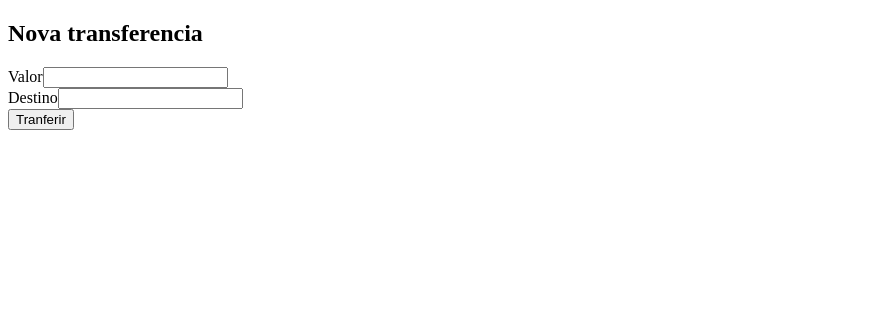
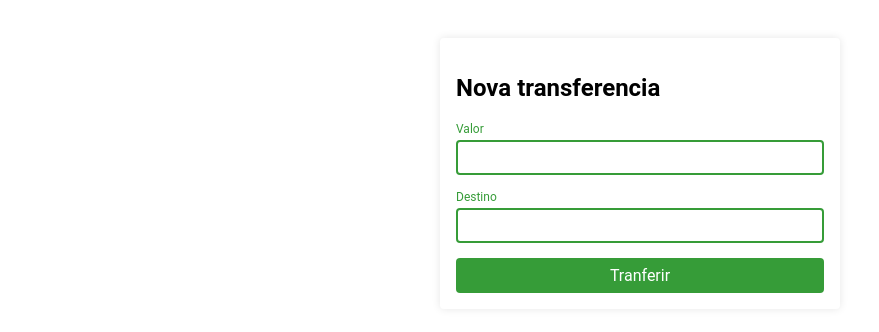
Before and after one commit to thayronFeitosa/angular-alura-bytebanck, an Angular app: page / in a window 1280 px wide. Shown: the top 332 px of the page, without its empty margins (0-879 px from the left). Built offline with nearby package versions, Linux system fonts and the light colour scheme.

Commit message:
Foi criado a estilizaçao do componente

```diff
--- a/src/app/nova-transferencia/nova-transferencia.component.html
+++ b/src/app/nova-transferencia/nova-transferencia.component.html
@@ -1,13 +1,19 @@
-<form action="submit">
-  <h2>Nova transferencia</h2>
 
-  <div>
-    <label for="valor">Valor</label>
-    <input id="valor" type="text">
-  </div>
-  <div>
-    <label for="destino">Destino</label>
-    <input id="destino" type="text">
-  </div>
-  <button type="submit">Tranferir</button>
-</form>
+<section class="container" >
+  <form class="formulario" action="submit">
+    <h2>Nova transferencia</h2>
+
+    <div class="form-field">
+      <label class="form-field__label" for="valor">Valor</label>
+      <input class="form-field__input" id="valor" type="text">
+    </div>
+    <div class="form-field">
+      <label class="form-field__label" for="destino">Destino</label>
+      <input class="form-field__input" id="destino" type="text">
+    </div>
+    <div class="botao-wrapper">
+
+      <button class="botao" type="submit">Tranferir</button>
+    </div>
+  </form>
+</section>
--- a/src/app/nova-transferencia/nova-transferencia.component.scss
+++ b/src/app/nova-transferencia/nova-transferencia.component.scss
@@ -0,0 +1,59 @@
+.formulario {
+  background-color: white;
+  padding: 16px;
+  border-radius: 4px;
+  box-shadow: 0 0 8px rgba(0, 0, 0, 0.1);
+  &__titulo {
+    text-transform: capitalize;
+    color: var(--primary);
+  }
+}
+
+.form-field {
+  width: 100%;
+  margin-top: 15px;
+  margin-bottom: 15px;
+  display: flex;
+  flex-direction: column;
+  color: var(--primary);
+
+  &__label {
+    color: inherit;
+    margin-bottom: 4px;
+    font-size: 12px;
+  }
+
+  &__input {
+    padding: 8px;
+    border-radius: 4px;
+    color: inherit;
+    border: 2px solid;
+    outline: none;
+  }
+}
+
+.botao-wrapper {
+  display: flex;
+}
+
+.botao {
+  background-color: var(--primary);
+  color: white;
+  display: block;
+  flex: 1;
+  border: none;
+  border-radius: 4px;
+  font-size: 16px;
+  padding: 0.5em;
+  cursor: pointer;
+  transition: opacity 0.2s;
+
+  &--cancelar {
+    background-color: var(--secondary);
+    margin-left: 20px;
+  }
+
+  &:hover {
+    opacity: 0.8;
+  }
+}
--- a/src/styles.scss
+++ b/src/styles.scss
@@ -1 +1,17 @@
-/* You can add global styles to this file, and also import other style files */
+:root {
+  --primary: #369c38;
+  --secondary: #132A13;
+  --padding: 15px;
+  --cinza : #405040;
+  --cinza-claro: #dedede;
+}
+
+* {
+  font-family: "Roboto", sans-serif;
+}
+
+.container {
+  max-width: 400px;
+  padding: 30px;
+  margin: 0 auto;
+}
```
